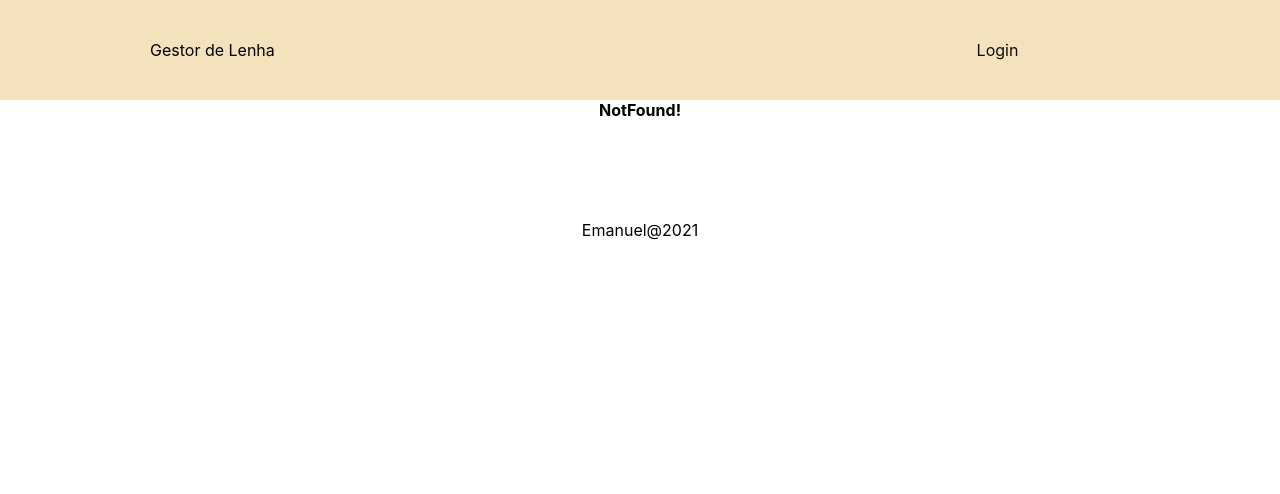
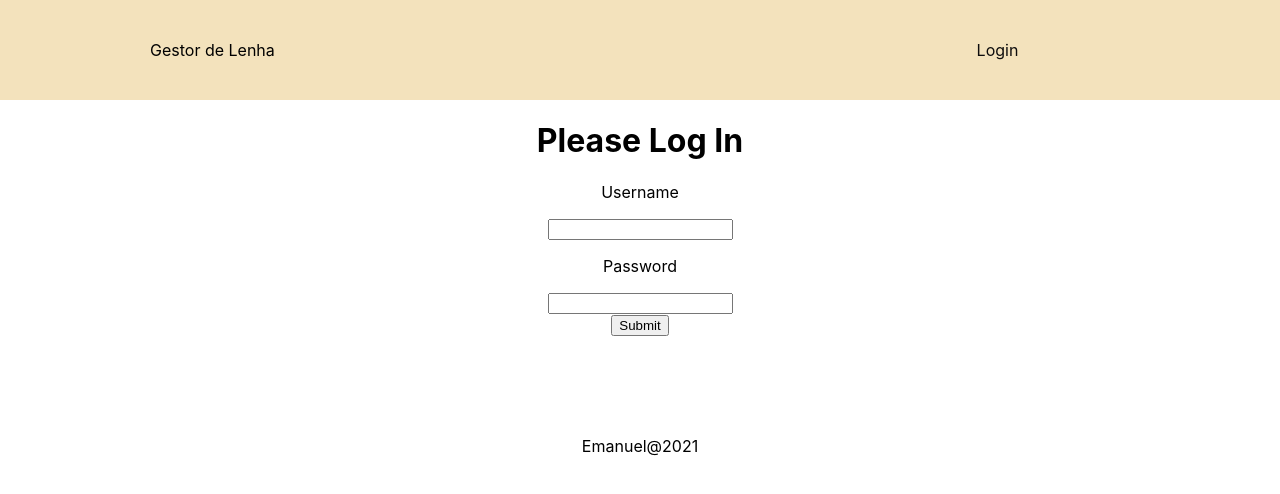
Before and after one commit to EnmanuelMartinsAbilheira/Wood-Manager-FrontEnd-ReactJS, a React (Create React App) app in the folder gestorlenha/: page /login in a window 1280 px wide. Shown: the top 494 px of the page. Built offline with nearby package versions, Linux system fonts and the light colour scheme; no server answers.

Commit message:
login a funcionar react

```diff
--- a/gestorlenha/src/App.js
+++ b/gestorlenha/src/App.js
@@ -5,7 +5,10 @@ import { BrowserRouter as Router, Route, Switch } from "react-router-dom";
 import Index from './pages/Index';
 import Navbar from './components/Navbar';
 import Footer from './components/Footer';
+import Login from './pages/Login';
 import NotFound from './pages/404';
+
+
 
 const axios = require('axios');
 
@@ -13,42 +16,20 @@ export const ax = axios.create({
     baseURL: 'http://localhost:8000',
     withCredentials: false,
 });
-/*ax.get('/encomenda')
-            .then(r => {
-                console.log(r);
-            })
-            .catch(e => {
-                console.log(e);
-            })
-            */
+
+
 
 export default class App extends React.Component {
     constructor(props) {
         super(props);
-        this.state = { token: '', username: ''};
+        this.state = { login: {}};
+    }
+
+    update_login(login){
+        this.state.login = login;
     }
 
     render() {
-
-        ax.post('/login/', {
-            username: 'admin',
-            password : 'admin'
-        }
-        )
-        .then(r => {
-
-            console.log("Token =" + r.data.token)
-            ax.get('/api/current_user/',
-            {
-                headers:{
-                    'Authorization': 'JWT ' + r.data.token
-                }
-            })
-            .then(res => {
-                console.log(res)
-            })
-            console.log(r.data.token)
-        })
 
         return (
             <div className = "App" >
@@ -57,6 +38,10 @@ export default class App extends React.Component {
                     <Switch>
                         <Route exact path="/">
                             <Index></Index>
+                        </Route>
+
+                        <Route exact path="/login">
+                            <Login update_login={this.update_login.bind(this)}/>
                         </Route>
 
                         <Route component={NotFound} />
--- a/gestorlenha/src/components/Navbar.js
+++ b/gestorlenha/src/components/Navbar.js
@@ -18,7 +18,8 @@ export default class Navbar extends React.Component {
         super(props);
         this.state = {
             username: '',
-            type: ''
+            type: '',
+            token: ''
         };
     }
 
--- /dev/null
+++ b/gestorlenha/src/pages/Login.js
@@ -0,0 +1,74 @@
+import React from 'react';
+import {ax} from '../App';
+import {Redirect} from "react-router-dom";
+
+export default class Login extends React.Component {
+    constructor(props) {
+        super(props);
+        this.state = {
+            username: '',
+            password: '',
+            redirect: false
+        };
+    }
+
+    login(event){
+        event.preventDefault();
+
+        ax.post('/login/', {
+            username: this.state.username,
+            password : this.state.password
+        })
+        .then(r => {
+            console.log("Login = " + r);
+            ax.get('/api/current_user/',{headers:{'Authorization': 'JWT ' + r.data.token}})
+            .then(u => {
+                console.log('Current User = ' + u);
+                this.props.update_login({
+                    username: u.username,
+                    email: u.email,
+                    groups: u.groups
+                })
+                this.setState({redirect: true});
+            })
+        })
+    }
+
+    username_updateInputValue(evt) {
+        this.setState({
+          username: evt.target.value
+        });
+      }
+
+    password_updateInputValue(evt) {
+        this.setState({
+          password: evt.target.value
+        });
+      }
+
+    render() {
+
+        return (
+            <div className = "Login" >
+                <h1>Please Log In</h1>
+                <form>
+                    <label>
+                    <p>Username</p>
+                    <input type="text" value={this.state.username} onChange={evt => this.username_updateInputValue(evt)} />
+                    </label>
+                    <label>
+                    <p>Password</p>
+                    <input type="password" value={this.state.password} onChange={evt => this.password_updateInputValue(evt)} />
+                    </label>
+                    <div>
+                    <button type="submit" onClick={this.login.bind(this)}>Submit</button>
+                    </div>
+                </form>
+                <div>
+                    { this.state.redirect === true && <Redirect to='/'></Redirect>}
+                </div>
+            </div>
+        );
+
+    }
+}
```
